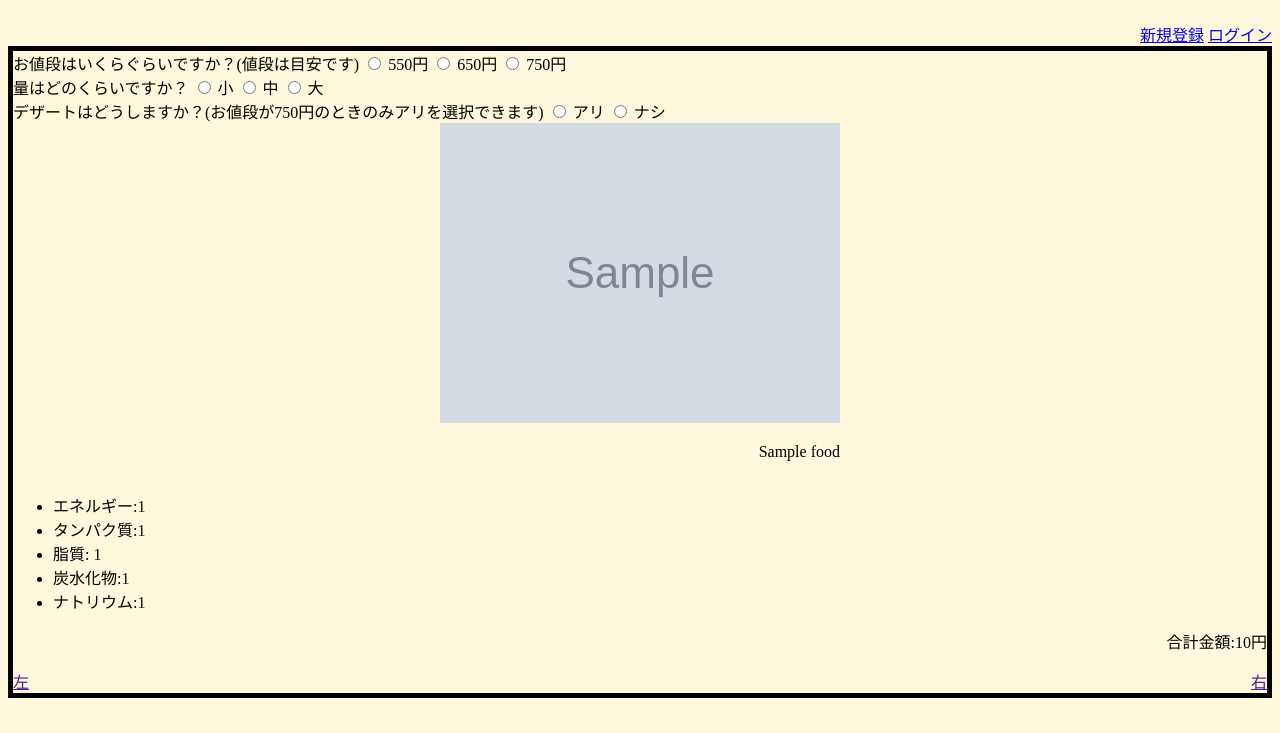
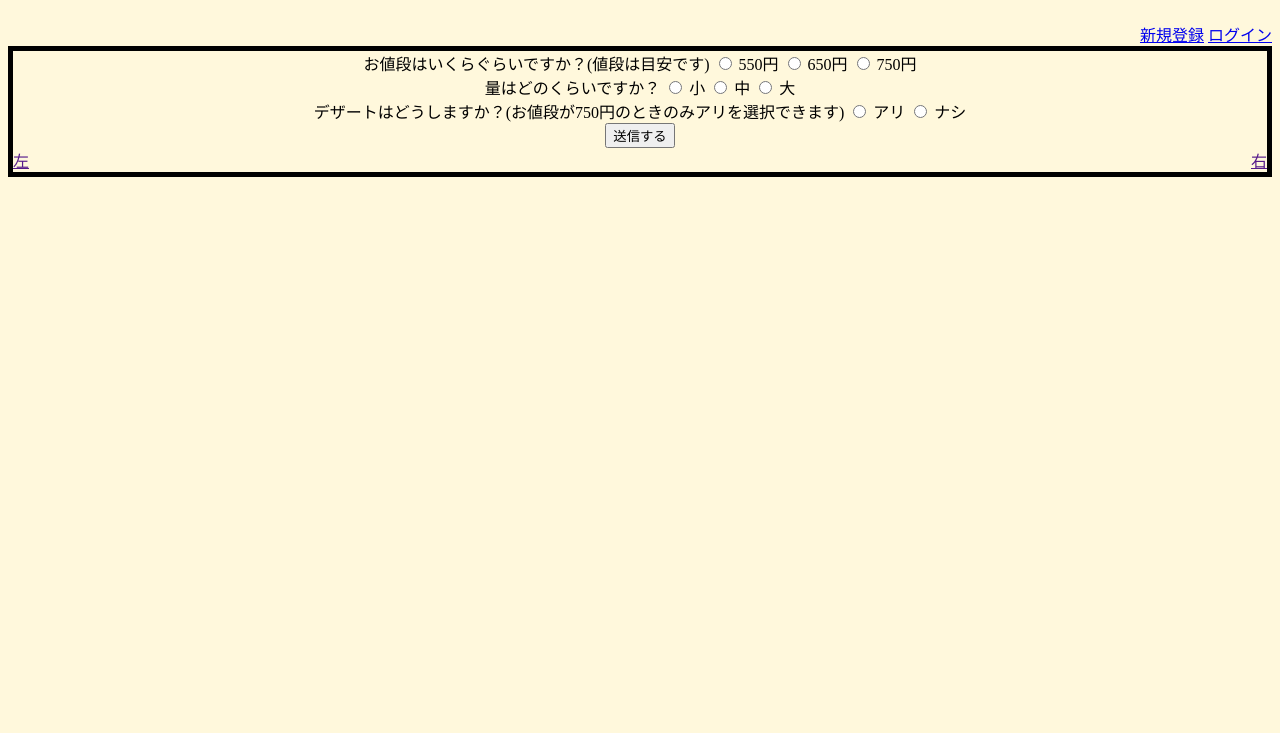
Before and after one commit to MonkeyHackParty/team3, a Flask app: page / in a window 1280 px wide. Shown: the part 67-800 px from the top of the page. Run offline with Flask 3, Linux system fonts and the light colour scheme; tables that the repository leaves empty hold one stand-in row (values such as "Sample post"); grey boxes marked "Sample" are stand-in pictures.

Commit message:
改訂版です

```diff
--- a/app/static/style.css
+++ b/app/static/style.css
@@ -21,7 +21,17 @@ h1 {
 div p {
    text-align: right;
 }
+
+.item {
+   text-align: center;
+}
+
+
 .container {
+   display: column;
+   justify-content: flex-end;
+}
+.container2 {
    display: flex;
    justify-content: space-around;
 }
--- a/app/templates/index.html
+++ b/app/templates/index.html
@@ -11,43 +11,36 @@
     <a href="/login">ログイン</a>
   </aside>
   <article>
-    <form action="recommended.py" method="post">
+    <div class="container">
+     <div class="item">
+    <form action="recommend.py" method="post">
         お値段はいくらぐらいですか？(値段は目安です)
         <input type="radio" name="input_price" value="550"> 550円
         <input type="radio" name="input_price" value="650"> 650円
         <input type="radio" name="input_price" value="750"> 750円
     </form>
-    <form action="recommended.py" method="post">
+    </div>
+    <div class="item">
+    <form action="recommend.py" method="post">
         量はどのくらいですか？
         <input type="radio" name="input_size" value="0"> 小
         <input type="radio" name="input_size" value="1"> 中
         <input type="radio" name="input_size" value="2"> 大
     </form>
-    <form action="recommended.py" method="post">
+    </div>
+    <div class="item">
+    <form action="recommend.py" method="post">
         デザートはどうしますか？(お値段が750円のときのみアリを選択できます)
         <input type="radio" name="input_dessert" value="Ture"> アリ
         <input type="radio" name="input_dessert" value="False"> ナシ
     </form>
-    <main>
-    {% for food in foods %}
-   <div class="container">
-      <div class="item">
-      <img src={{food.image_url}} alt="Image">
-      <p>{{ food.name }}</p>
-      </div>
-   </div>
-     <ul>
-     <li>エネルギー:{{ food.energy }}</li>
-     <li>タンパク質:{{ food.energy }}</li>
-     <li>脂質: {{ food.energy }}</li>
-     <li>炭水化物:{{ food.energy }}</li>
-     <li>ナトリウム:{{ food.energy }}</li>
-     </ul>
-     <div>
-     <P>合計金額:{{ food.price }}円</P>
-     </div>
-     {% endfor %}
-    </main>
+    </div>
+    <div class="item">
+    <form action="recommend.py" method="post">
+        <input type="submit" value="送信する">
+    </form>
+    </div>
+    </div>
      {% for i in history %}
     <section>
      <table border="1">
```
Also changed, not shown: app/templates/result.html (added, +55 -0 lines).
